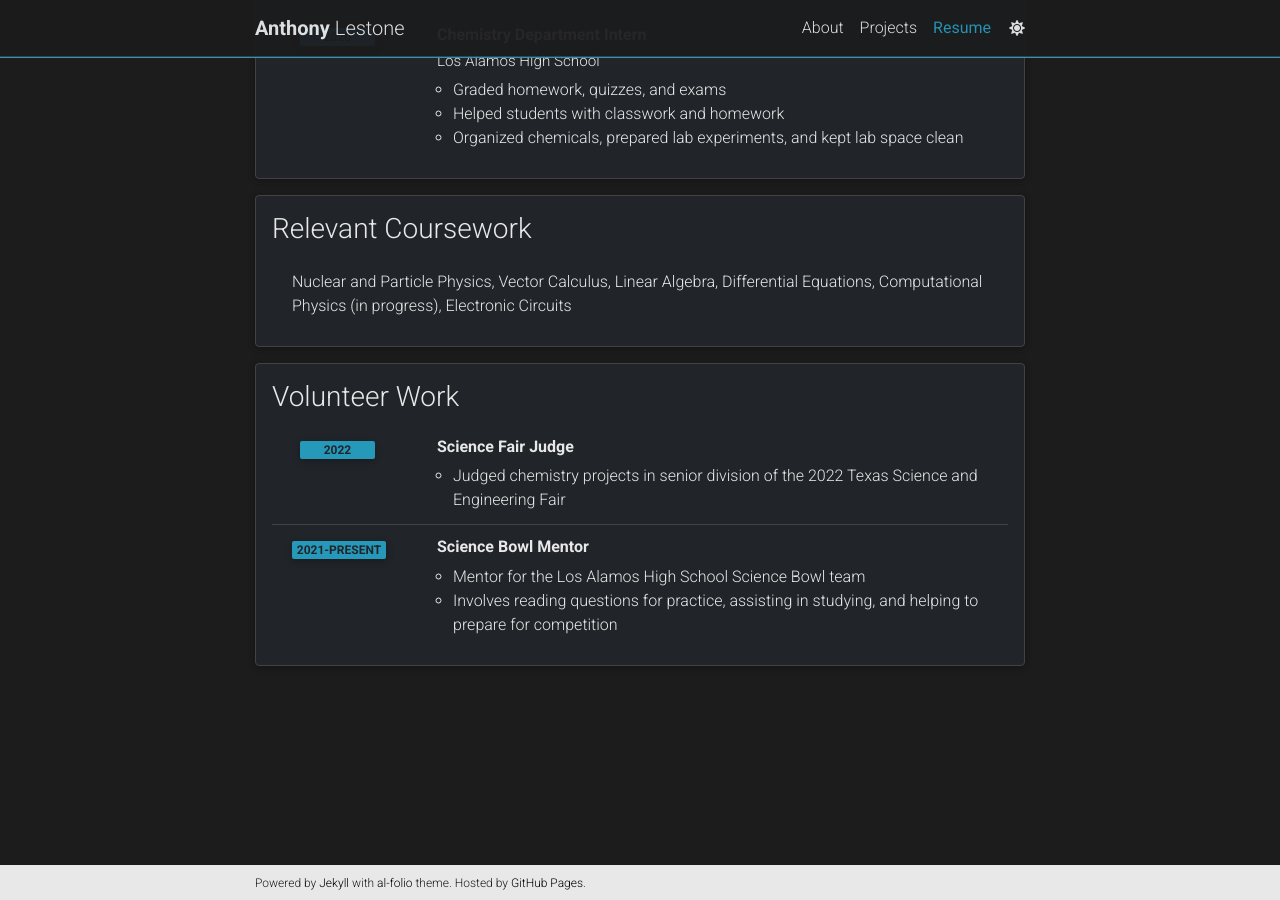
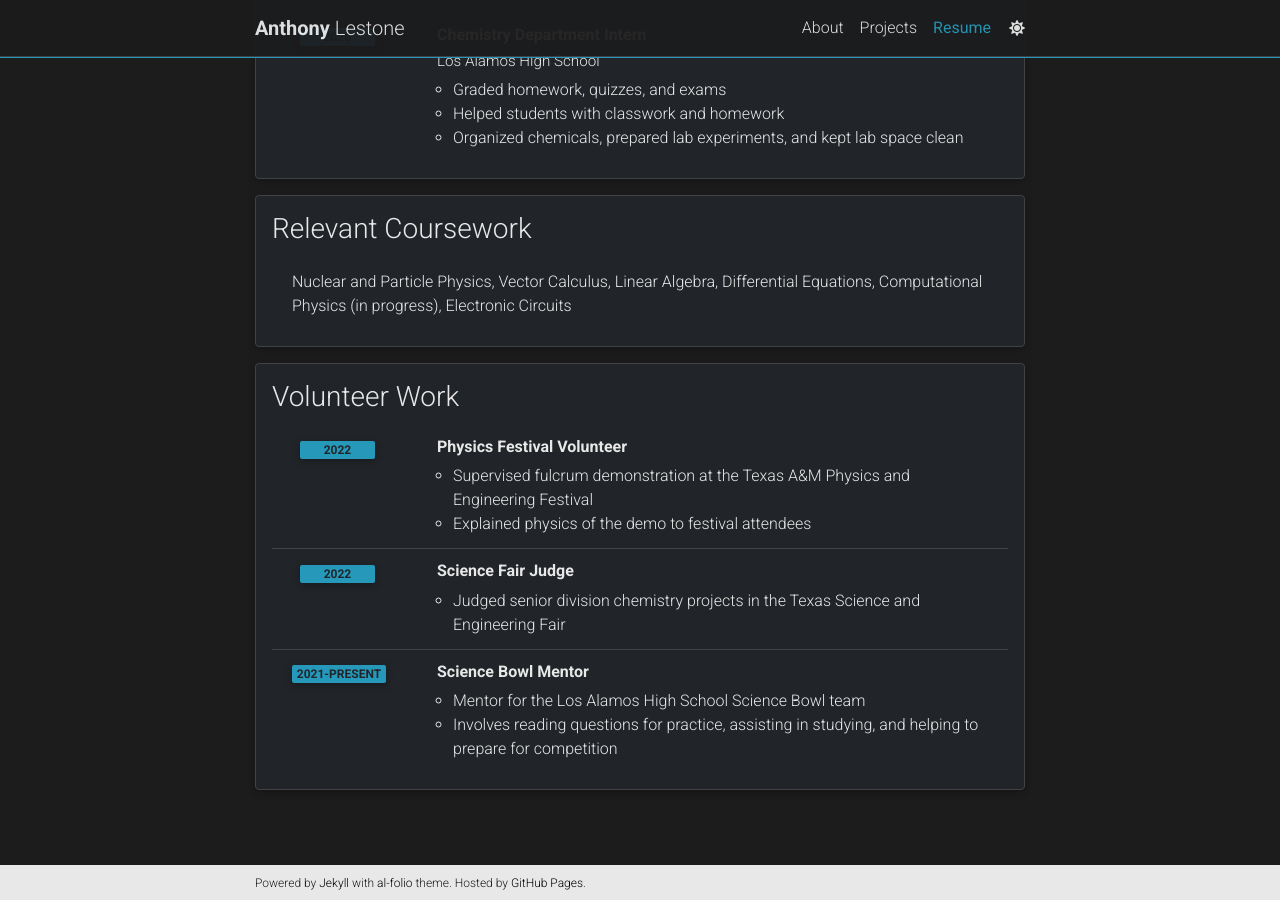
Before and after one commit to anthonylestone/anthonylestone.github.io, a Jekyll site: the page built from _pages/cv.md, in a window 1280 px wide and 900 px high, scrolled down 1599 px. Built offline with Jekyll 4.4.1, drawn with Linux system fonts in a browser that asks for light colours; comment, search, counter and statistics services are not loaded; a style sheet for code colours, icons or effects is not loaded.

Commit message:
resume edits, compressed pdfs

```diff
--- a/_data/cv.yml
+++ b/_data/cv.yml
@@ -83,10 +83,15 @@
 - title: Volunteer Work
   type: time_table
   contents:
+    - title: Physics Festival Volunteer
+      year: 2022
+      items:
+        - Supervised fulcrum demonstration at the Texas A&M Physics and Engineering Festival
+        - Explained physics of the demo to festival attendees
     - title: Science Fair Judge
       year: 2022
       items:
-        - Judged chemistry projects in senior division of the 2022 Texas Science and Engineering Fair
+        - Judged senior division chemistry projects in the Texas Science and Engineering Fair
     - title: Science Bowl Mentor
       year: 2021-present
       items:
```
Also changed, not shown: 3 other files.
